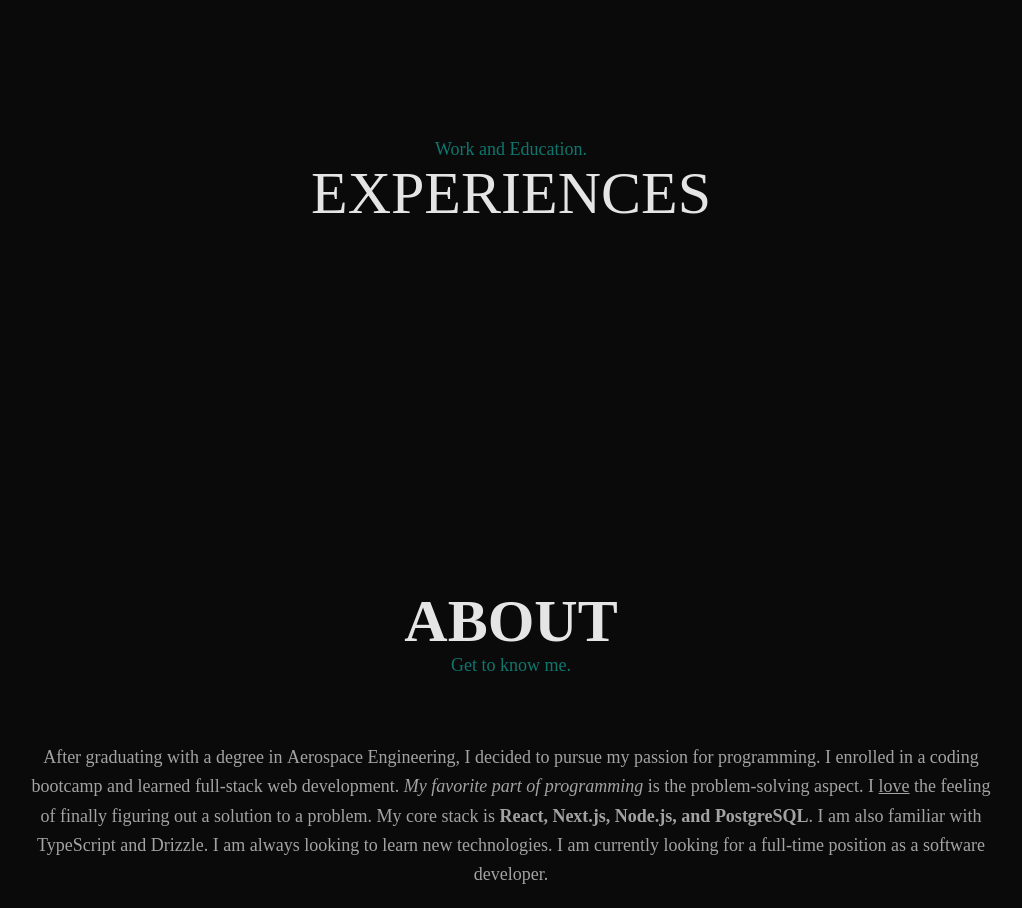
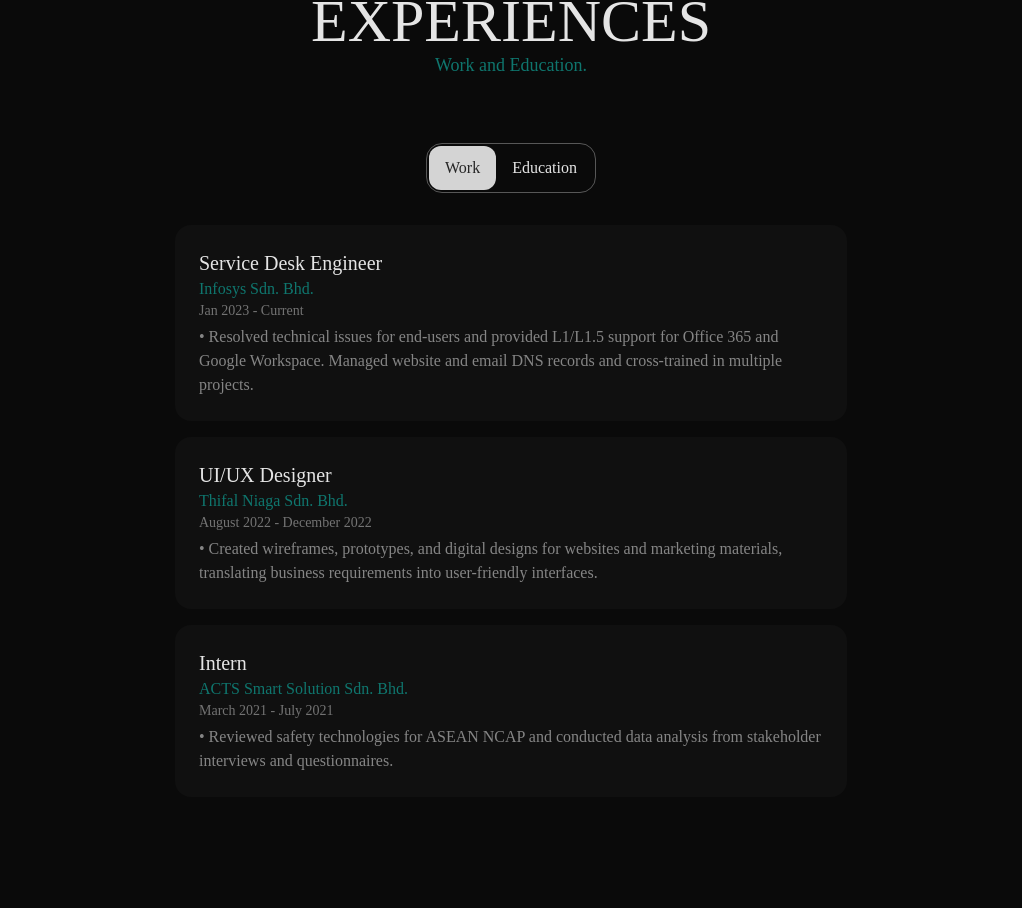
Before and after one commit to wamofi97/wamofi-portfolio, a React (Vite) app: page / in a window 1280 px wide. Shown: the part 1889-2797 px from the top of the page, without its empty margins (129-1151 px from the left). Built offline with nearby package versions, Linux system fonts and the light colour scheme; a web font is replaced by a local one.

Commit message:
add experience page

```diff
--- a/src/components/Experience.jsx
+++ b/src/components/Experience.jsx
@@ -1,17 +1,108 @@
+import { useState } from "react";
+
+const works = [
+  {
+    "title": "Service Desk Engineer",
+    "company": "Infosys Sdn. Bhd.",
+    "year": "Jan 2023 - Current",
+    "desc": "Resolved technical issues for end-users and provided L1/L1.5 support for Office 365 and Google Workspace. Managed website and email DNS records and cross-trained in multiple projects."
+  },
+  {
+    "title": "UI/UX Designer",
+    "company": "Thifal Niaga Sdn. Bhd.",
+    "year": "August 2022 - December 2022",
+    "desc": "Created wireframes, prototypes, and digital designs for websites and marketing materials, translating business requirements into user-friendly interfaces."
+  },
+  {
+    "title": "Intern",
+    "company": "ACTS Smart Solution Sdn. Bhd.",
+    "year": "March 2021 - July 2021",
+    "desc": "Reviewed safety technologies for ASEAN NCAP and conducted data analysis from stakeholder interviews and questionnaires."
+  }
+]
+
+const educations = [
+  {
+    "title": "Online Coding Bootcamp – PERN STACK 2024",
+    "company": "KelasProgramming.com",
+    "year": "Jan 2024 – June 2024"
+  },
+  {
+    "title": "User Experience Design Bootcamp",
+    "company": "General Assembly",
+    "year": "Aug 2023 – December 2023"
+  },
+  {
+    "title": "Bachelor of Engineering (Aerospace Engineering) (Honours)",
+    "company": "International Islamic University Malaysia (IIUM)",
+    "year": "Feb 2017 – Aug 2021"
+  },
+  {
+    "title": "Foundation in Engineering and Computer Science",
+    "company": "International Islamic University Malaysia (IIUM)",
+    "year": "Sep 2015 - Dec 2016"
+  }
+]
+
 export default function Experience() {
+  const [option, setOption] = useState(1);
+
     return (
-      <section id="project" className="min-h-[75vh] flex flex-col justify-center py-20 px-4">
-        <div className="max-w-6xl mx-auto px-4">
+      <section id="project" className="flex flex-col justify-center py-20 px-4">
+        <div className="max-w-5xl mx-auto px-4">
           <div className="text-center mb-16">
-            <h3 className="text-teal-700 text-lg font-medium">Work and Education.</h3>
             <h2 className="sm:text-6xl text-4xl font-heading inline-flex items-center gap-2">
               EXPERIENCES
             </h2>
+            <h3 className="text-teal-700 text-lg font-medium">Work and Education.</h3>
           </div>
         </div>
-        <div className="grid grid-cols-2 mx-auto max-w-6xl">
 
+        <div className="flex p-0.5 mb-8 mx-auto max-w-6xl border rounded-2xl border-neutral-600/50 dark:border-neutral-400/50 transition-all">
+          <button
+            className={`rounded-xl px-4 py-2.5 ${option === 1 ? "font-medium bg-neutral-700 dark:bg-neutral-300 text-neutral-100 dark:text-neutral-800" : ""}`}
+            onClick={() => setOption(1)}
+          >
+            Work
+          </button>
+          <button
+            className={`rounded-xl px-4 py-2 ${option === 2 ? "bg-neutral-700 dark:bg-neutral-300 text-neutral-100 dark:text-neutral-800" : ""}`}
+            onClick={() => setOption(2)}
+          >
+            Education
+          </button>
         </div>
+
+        <div className={`flex flex-col gap-4 mx-auto max-w-2xl ${option === 1 ? "" : "hidden"} `}>
+          {works.map((work, index) => (
+            <div key={index} className="group bg-neutral-300/40 dark:bg-neutral-900/50 hover:bg-teal-600/10 dark:hover:bg-teal-900/20 rounded-2xl p-6">
+              <div className="flex flex-col ">
+                <div>
+                  <h3 className="text-xl font-body">{work.title}</h3>
+                  <p className="text-teal-700">{work.company}</p>
+                  <p className="text-neutral-500 text-sm">{work.year}</p>
+                  <p className="text-neutral-600 dark:text-neutral-400/80 mt-1"><span>• </span>{work.desc}</p>
+                </div>
+              </div>
+            </div>
+          ))}
+        </div>
+
+        <div className={`flex flex-col gap-4 mx-auto max-w-2xl ${option === 2 ? "" : "hidden"} `}>
+          {educations.map((education, index) => (
+            <div key={index} className="group bg-neutral-300/40 dark:bg-neutral-900/50 hover:bg-teal-600/10 dark:hover:bg-teal-900/20 rounded-2xl p-6">
+              <div className="flex flex-col">
+                <div>
+                  <h3 className="text-xl font-body">{education.title}</h3>
+                  <p className="text-teal-700">{education.company}</p>
+                  <p className="text-neutral-500 text-sm">{education.year}</p>
+                </div>
+              </div>
+            </div>
+          ))}
+        </div>
+
+
       </section>
     )
   }
```
